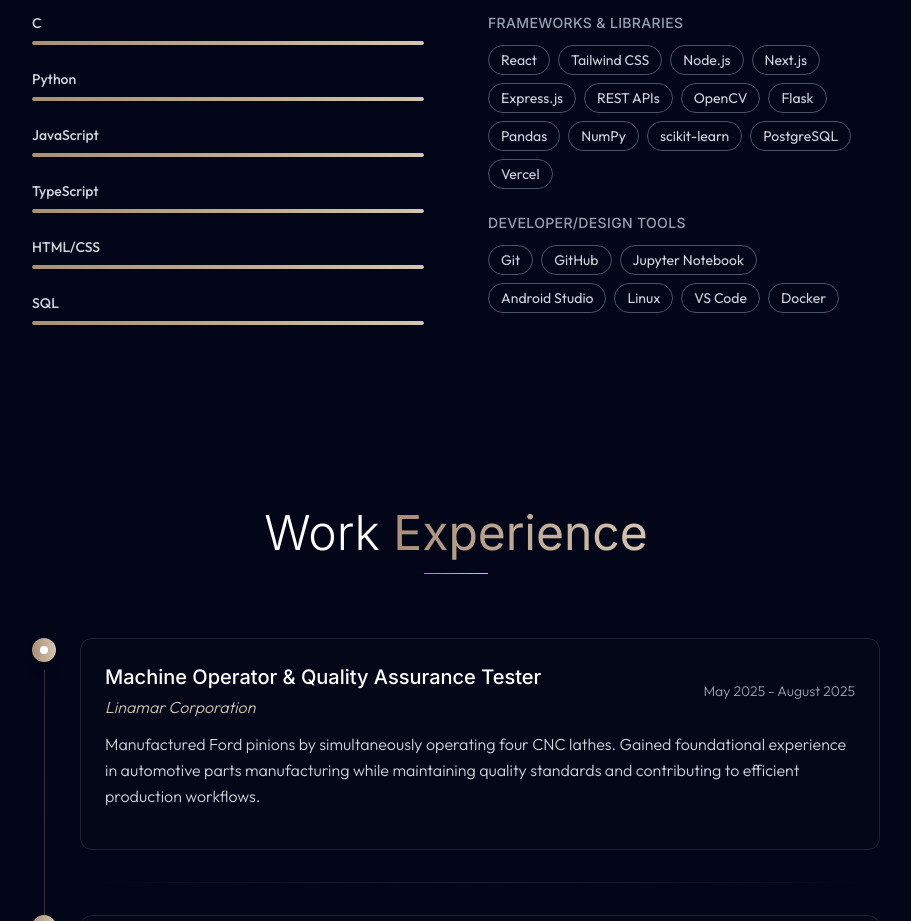
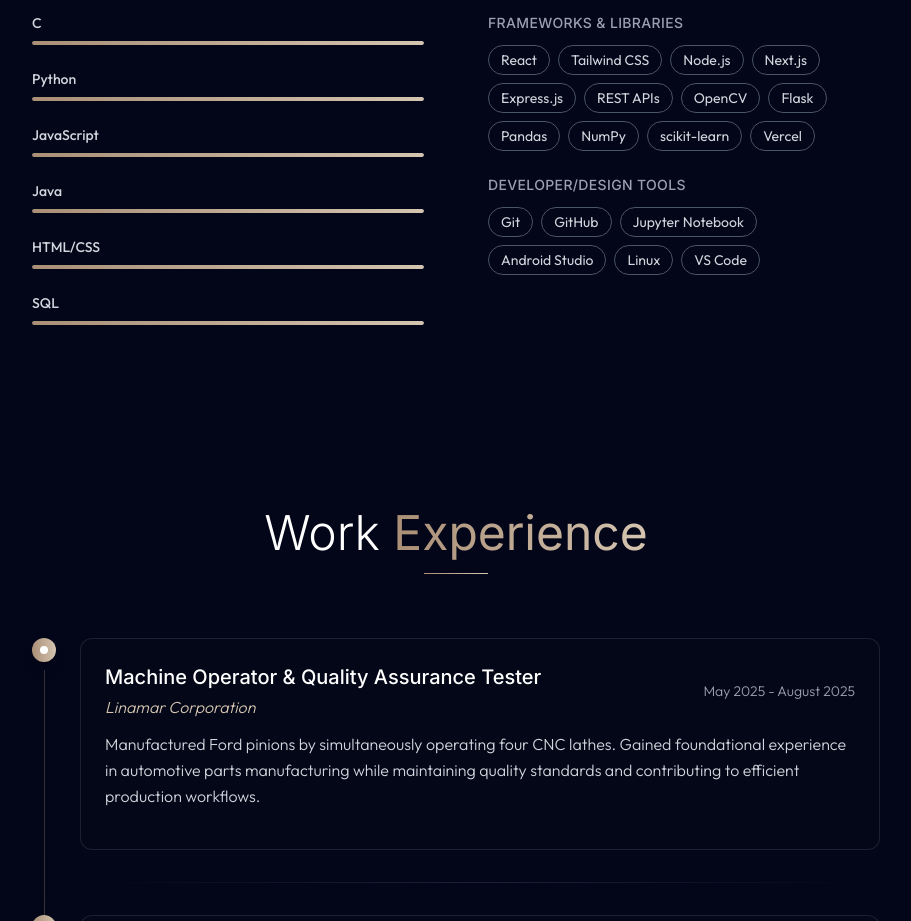
Before and after one commit to louisnguyenn/Louis-Personal-Portfolio, a React (Vite) app: page / in a window 1280 px wide. Shown: the part 1680-2601 px from the top of the page, without its empty margins (184-1095 px from the left). Built offline with nearby package versions, Linux system fonts and the light colour scheme.

Commit message:
update techs and technologies

```diff
--- a/src/components/sections/About.jsx
+++ b/src/components/sections/About.jsx
@@ -112,7 +112,7 @@ export const About = () => {
     { name: 'C', percentage: 100 },
     { name: 'Python', percentage: 100 },
     { name: 'JavaScript', percentage: 100 },
-    { name: 'TypeScript', percentage: 100 },
+    { name: 'Java', percentage: 100 },
     { name: 'HTML/CSS', percentage: 100 },
     { name: 'SQL', percentage: 100 },
   ];
@@ -129,7 +129,6 @@ export const About = () => {
     'Pandas',
     'NumPy',
     'scikit-learn',
-    'PostgreSQL',
     'Vercel',
   ];
 
@@ -140,7 +139,6 @@ export const About = () => {
     'Android Studio',
     'Linux',
     'VS Code',
-    'Docker',
   ];
 
   return (
```
